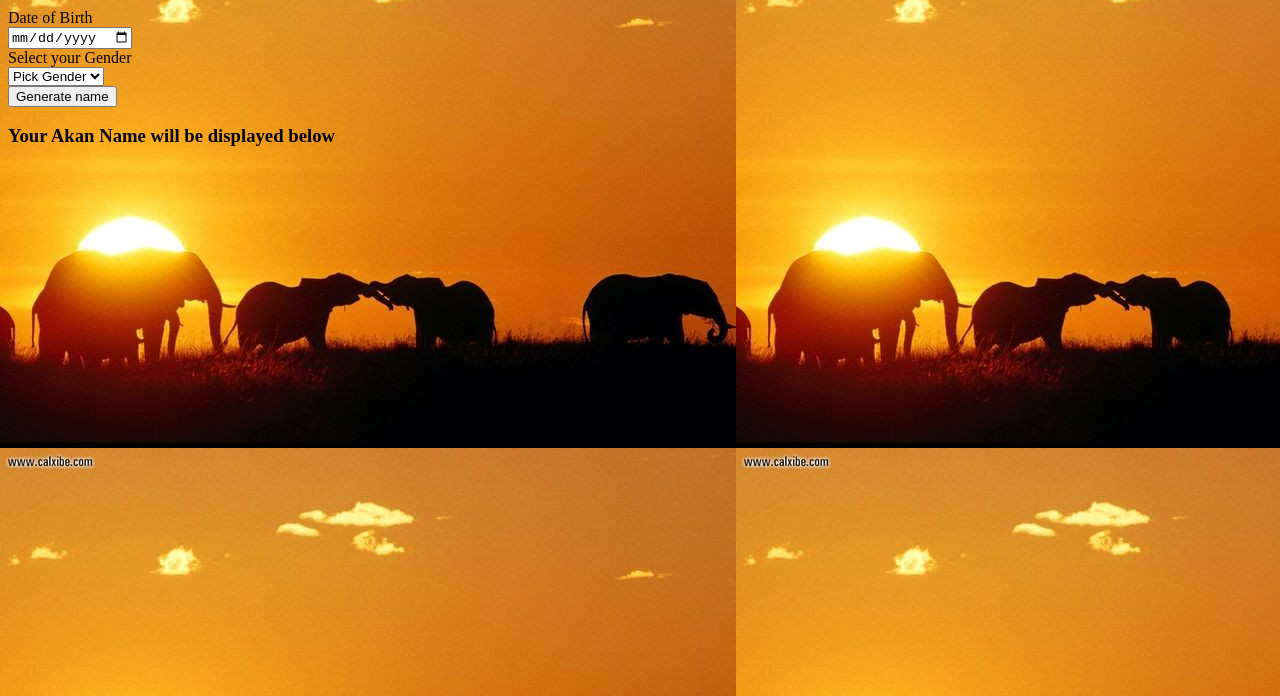
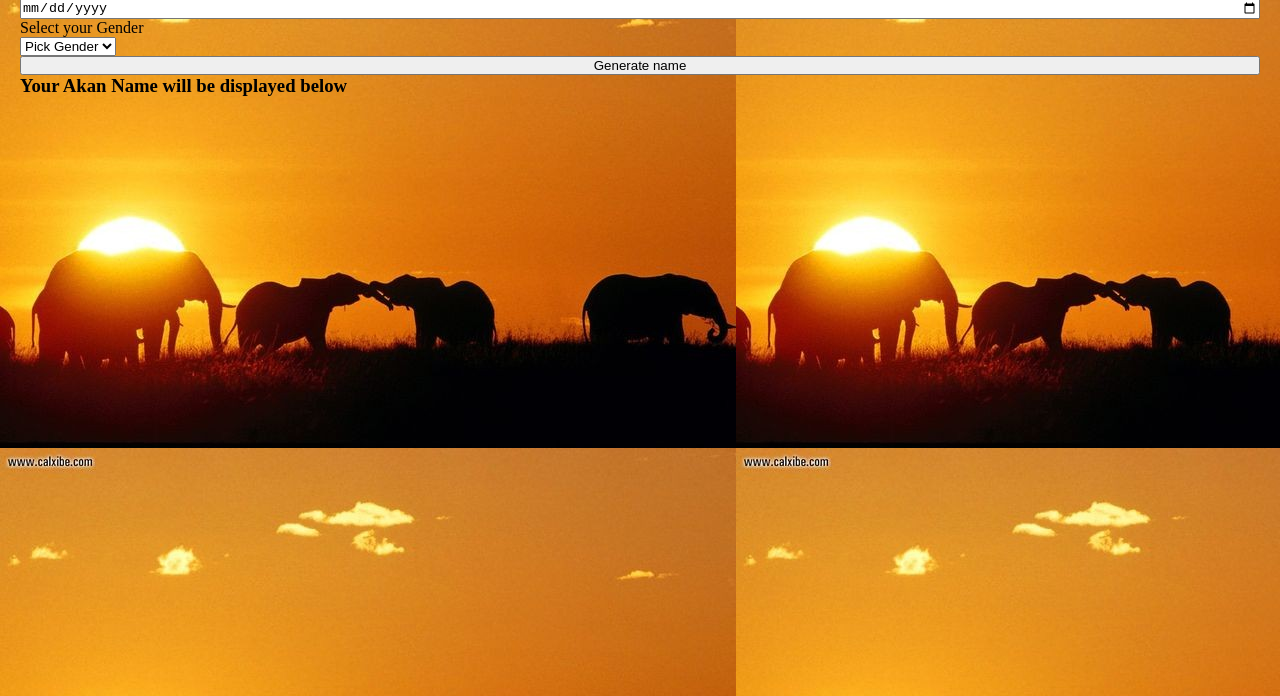
Before and after one commit to wairimukanene/Akan-Names, a plain HTML site: page Name-Generator.html in a window 1280 px wide. Shown: the part 104-800 px from the top of the page. Drawn offline with Linux system fonts and the light colour scheme.

Commit message:
commit26-added css in the name-generator folder

```diff
--- a/Name-Generator.html
+++ b/Name-Generator.html
@@ -1,4 +1,5 @@
 <html>
+    <link rel="stylesheet"href="styles.css">
 <body>
     <div class="Name-Generator"id="Name-Generator">
         <body>
--- a/styles.css
+++ b/styles.css
@@ -39,3 +39,10 @@ align-items: center;
 input{
     width:100%;
 }
+.Name-Generator{
+    width:100%;
+    padding:12px 20px;
+    margin:8px 0;
+    box-sizing: border-box;
+    align-content: center;
+}
```
